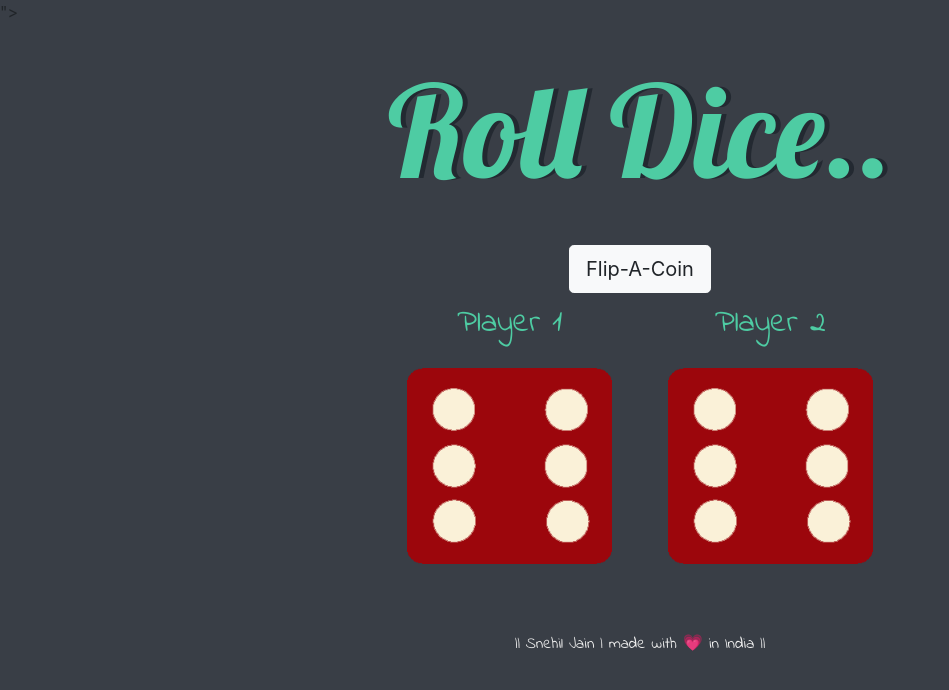
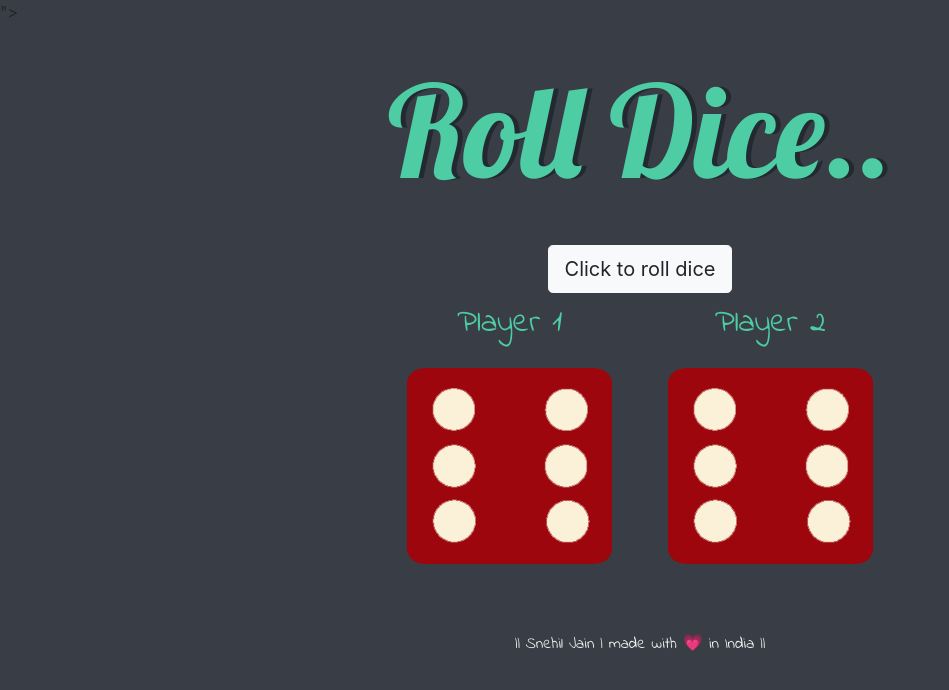
Before and after one commit to snehiljain34/RefreshME-, a plain HTML site: page index.html in a window 1280 px wide. Shown: the whole page, without its empty margins (0-949 px from the left). Drawn offline with nearby package versions, Linux system fonts and the light colour scheme.

Commit message:
Update index.html

```diff
--- a/index.html
+++ b/index.html
@@ -15,7 +15,7 @@
       <h1>Roll Dice..</h1>
 
       <div class="btn">
-          <a href="Refresh Me.html"><button type="button" class="btn btn-light btn-lg download-button"><i class="fas fa-coins"></i> Flip-A-Coin</button></a>
+          <a href="Refresh Me.html"><button type="button" class="btn btn-light btn-lg download-button"><i class="fas fa-dice"></i>Click to roll dice</button></a>
       </div>
     </div>
     <div class="container">
```
